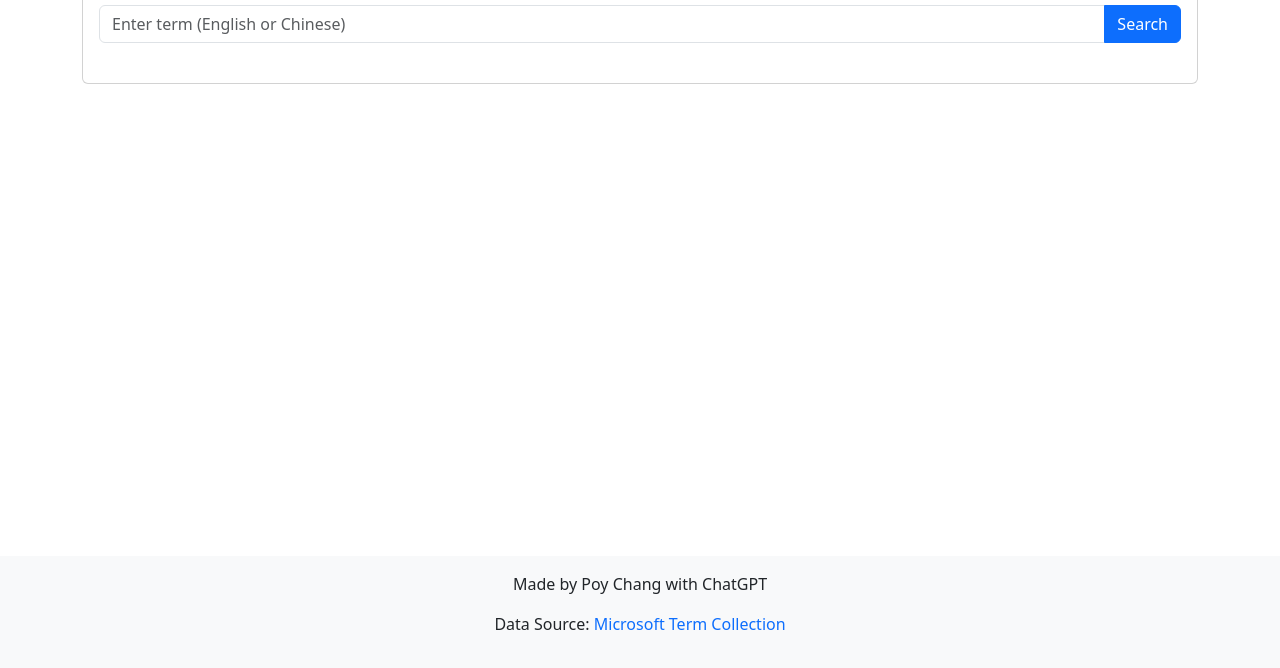
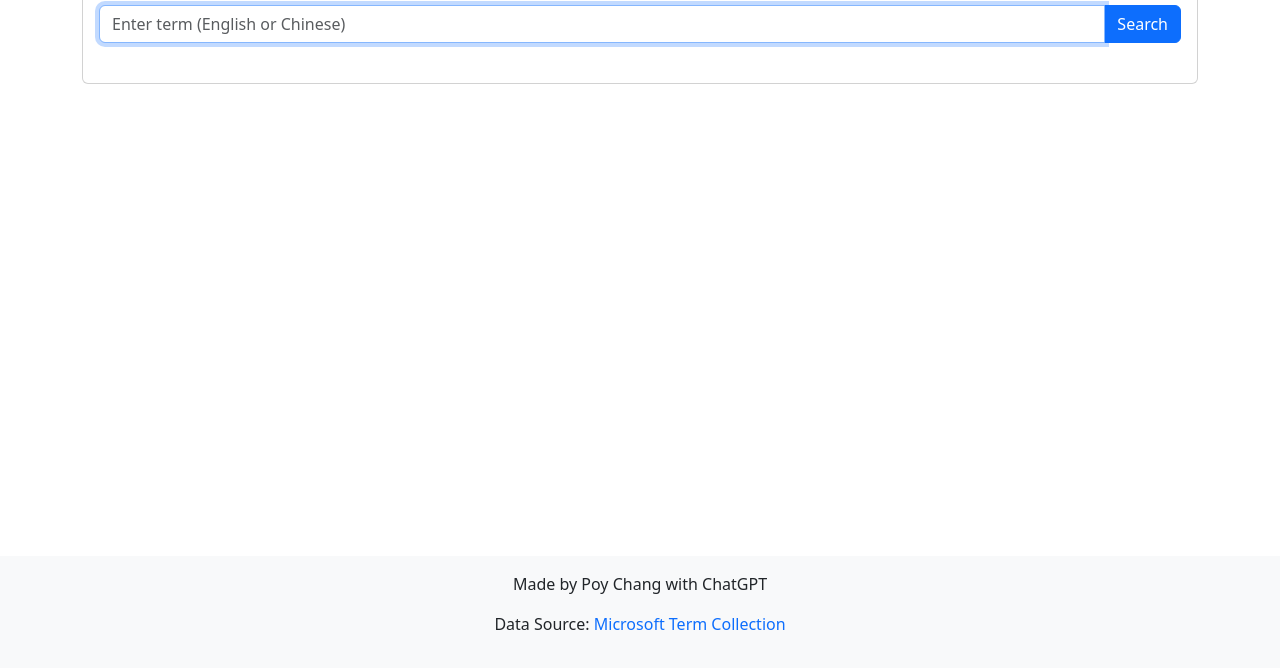
Before and after one commit to poychang/Lookup-Microsoft-Terms, a plain HTML site: page index.html in a window 1280 px wide. Shown: the part 132-800 px from the top of the page. Drawn offline with nearby package versions, Linux system fonts and the light colour scheme; no server answers.

Commit message:
Add AutoFocus feature to the default input

```diff
--- a/index.html
+++ b/index.html
@@ -14,7 +14,7 @@
             <div class="card-body">
                 <h1 class="card-title text-center mb-4">Microsoft Terminology Lookup</h1>
                 <div class="input-group mb-3">
-                    <input type="text" id="termInput" class="form-control" placeholder="Enter term (English or Chinese)">
+                    <input type="text" id="termInput" autofocus="autofocus" class="form-control" placeholder="Enter term (English or Chinese)">
                     <button id="searchButton" class="btn btn-primary">Search</button>
                 </div>
                 <div id="result" class="mt-4"></div>
```
